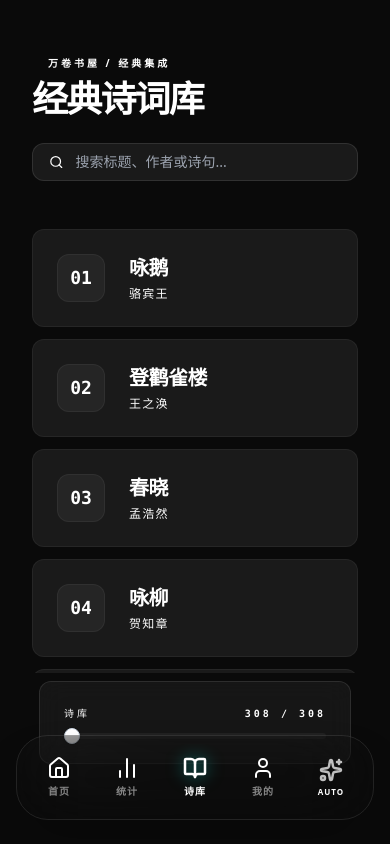
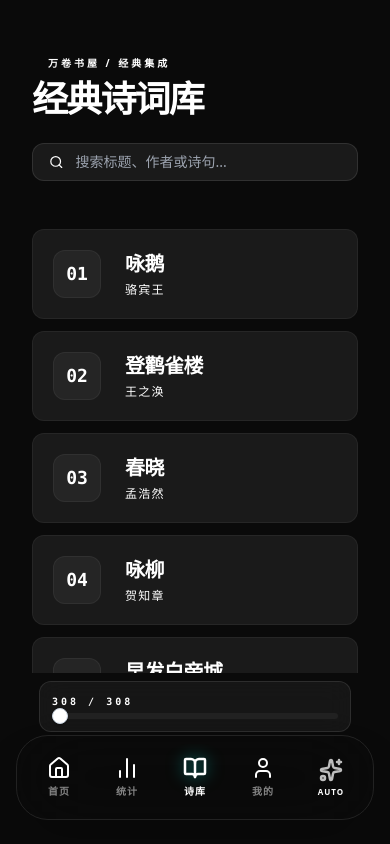
Before and after one commit to Max-csx/punch-in-time, a React (Vite) app: page /library in a window 390 px wide. Built offline with nearby package versions, Linux system fonts and the light colour scheme.

Commit message:
Refines poem list UI and removes locked module previews
Improves visual consistency and interaction by adjusting spacing
and padding, moves navigation to the poem card, and eliminates
the placeholder previews for upcoming modules to reduce clutter.
Enhances bottom control bar for a cleaner look.

```diff
--- a/src/pages/Library.tsx
+++ b/src/pages/Library.tsx
@@ -108,14 +108,15 @@ export default function Library() {
             {/* 诗词库 */}
             <div
                 ref={scrollContainerRef}
-                className="w-full max-w-4xl space-y-3 px-4 pb-48 overflow-y-auto h-[calc(100vh-400px)] custom-scrollbar"
+                className="w-full max-w-4xl space-y-3 px-4 pb-0 overflow-y-auto h-[calc(100vh-400px)] custom-scrollbar"
             >
                 {filteredPoems.length > 0 ? (
                     filteredPoems.map((poem, i) => (
                         <div
+                            onClick={() => navigate(`/punch-in?poemId=${poem?.id}`)}
                             key={poem?.id}
                             className={cn(
-                                'p-6 rounded-[12px] flex items-center justify-between group transition-all border cursor-pointer',
+                                'p-5 rounded-[12px] flex items-center justify-between group transition-all border cursor-pointer',
                                 isTech
                                     ? 'bg-[#1a1a1a] border-white/5 hover:border-primary/50'
                                     : 'bg-white border-slate-200 shadow-[0_2px_8px_rgba(0,0,0,0.02)] hover:shadow-[0_8px_30px_rgba(0,0,0,0.06)]'
@@ -156,7 +157,6 @@ export default function Library() {
                                     'flex items-center gap-4 opacity-0 group-hover:opacity-100 transition-opacity',
                                     isTech ? 'text-primary' : 'text-black'
                                 )}
-                                onClick={() => navigate(`/punch-in?poemId=${poem?.id}`)}
                             >
                                 <span className="text-[10px] font-bold uppercase tracking-widest hidden md:inline">
                                     开始研习
@@ -172,68 +172,18 @@ export default function Library() {
                         </p>
                     </div>
                 )}
-
-                {/* 底部未解锁预览 */}
-                <div className="pt-8 space-y-3">
-                    <p
-                        className={cn(
-                            'text-[10px] font-bold uppercase tracking-[0.3em] mb-4 text-center',
-                            isTech ? 'text-primary/50' : 'text-slate-400'
-                        )}
-                    >
-                        更多模块即将上线
-                    </p>
-                    {[1, 2].map(i => (
-                        <div
-                            key={i}
-                            className={cn(
-                                'p-6 rounded-[12px] flex items-center justify-between group transition-all cursor-not-allowed border opacity-30',
-                                isTech ? 'bg-[#1a1a1a] border-white/5' : 'bg-white border-slate-200'
-                            )}
-                        >
-                            <div className="flex items-center gap-6">
-                                <div
-                                    className={cn(
-                                        'w-12 h-12 rounded-lg flex items-center justify-center font-mono font-black text-lg border',
-                                        isTech ? 'bg-white/5 border-white/5' : 'bg-slate-50'
-                                    )}
-                                >
-                                    ??
-                                </div>
-                                <div className="space-y-2">
-                                    <div
-                                        className={cn(
-                                            'h-4 w-32 rounded-full',
-                                            isTech ? 'bg-white/10' : 'bg-slate-200'
-                                        )}
-                                    />
-                                    <div
-                                        className={cn(
-                                            'h-3 w-20 rounded-full',
-                                            isTech ? 'bg-white/5' : 'bg-slate-100'
-                                        )}
-                                    />
-                                </div>
-                            </div>
-                            <Lock className="w-4 h-4 text-muted-foreground" />
-                        </div>
-                    ))}
-                </div>
             </div>
 
             {/* 底部滚动控制 */}
             <div
                 className={cn(
-                    'fixed bottom-20 md:bottom-6 w-[80%] max-w-4xl p-6 rounded-[12px] border transition-all z-20 backdrop-blur-md left-1/2 -translate-x-1/2',
+                    'fixed bottom-28 md:bottom-6 w-[80%] max-w-4xl p-3 md:p-6 rounded-[12px] border transition-all z-20 backdrop-blur-md left-1/2 -translate-x-1/2',
                     isTech
                         ? 'bg-[#1a1a1a]/80 border-white/10'
                         : 'bg-white/80 border-slate-200 shadow-2xl'
                 )}
             >
-                <div className="flex justify-between mb-3">
-                    <p className="text-[10px] font-mono text-muted-foreground uppercase tracking-[0.3em]">
-                        诗库
-                    </p>
+                <div className="flex justify-between mb-1 md:mb-3">
                     <p className="text-[10px] font-mono text-primary font-bold uppercase tracking-[0.3em]">
                         {filteredPoems.length} / {POEMS.length}
                     </p>
```
